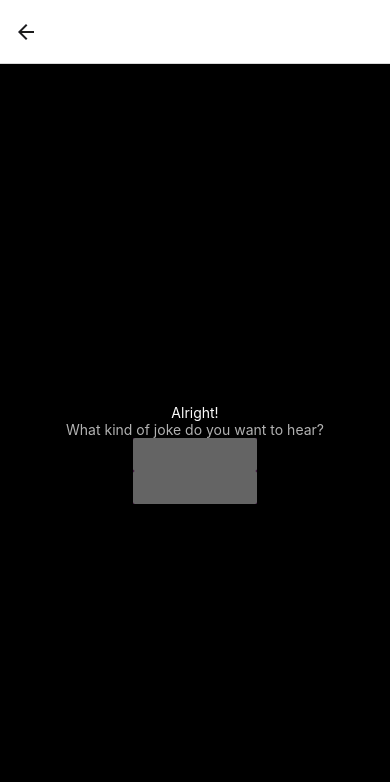
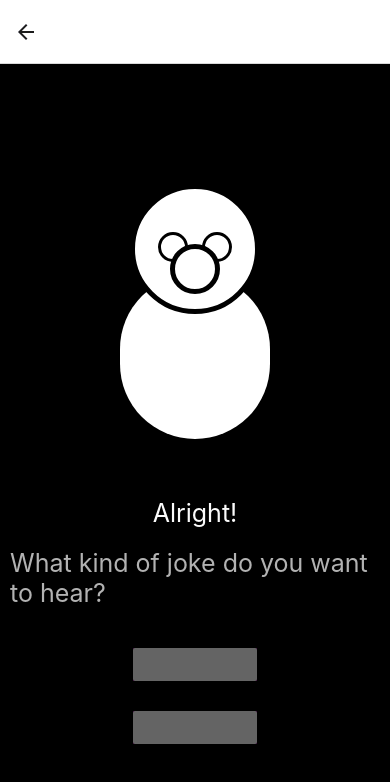
Before and after one commit to lcamp118/JokeBot, a React Native app: screen /Concierge in a window 390 px wide. Shown: the top 782 px of the page. Built offline with nearby package versions, Linux system fonts and the light colour scheme.

Commit message:
create joke bot character and add to main screen and concierge and adjust styles

```diff
--- a/App.js
+++ b/App.js
@@ -7,6 +7,7 @@ import NoScreen from './src/components/joke/noScreen';
 import GeneralJokes from './src/components/joke/generalJokes'
 import ProgrammingJokes from './src/components/joke/programmingJokes';
 // import KnockKnockJokes from './src/components/joke/knockKnockJokes';
+import JokeBot from './src/components/joke/jokeBot'
 import { fadeIn } from './src/components/joke/animations'
 
 export default function App() {
@@ -26,6 +27,7 @@ export default function App() {
   function HomeScreen({ navigation }) {
     return (
       <View style={styles.container}>
+        <JokeBot />
         <Animated.View style={[
           {
             // Bind opacity to animated value
@@ -78,12 +80,16 @@ const styles = StyleSheet.create({
     flex: 1,
     backgroundColor: '#000',
     alignItems: 'center',
-    justifyContent: 'center',
+    justifyContent: 'flex-end',
   },
   text: {
     color: 'white',
+    fontSize: 25,
+    padding: 10,
   },
   button: {
     backgroundColor: 'purple',
+    marginBottom: 100,
+    marginTop: 30,
   },
 })
--- a/src/components/joke/concierge.tsx
+++ b/src/components/joke/concierge.tsx
@@ -1,6 +1,7 @@
 import React, { useRef } from 'react'
 import { Button, View, Text, StyleSheet, Animated } from 'react-native';
 import { fadeIn } from './animations';
+import JokeBot from './jokeBot';
 
 export default function Concierge({ navigation }) {
     const text1Fade = useRef(new Animated.Value(0)).current;
@@ -13,6 +14,7 @@ export default function Concierge({ navigation }) {
 
   return (
     <View style={styles.container}>
+        <JokeBot />
         <Animated.View style={[
           {
             // Bind opacity to animated value
@@ -38,7 +40,7 @@ export default function Concierge({ navigation }) {
             <View style={styles.button}>
                 <Button title={'General'} color={'white'} onPress={() => navigation.navigate('GeneralJokes')}></Button>
             </View>
-            <View style={styles.button}>
+            <View style={[styles.button, {marginBottom: 100}]}>
                 <Button title={'Programming'} color={'white'} onPress={() => navigation.navigate('ProgrammingJokes')}></Button>
             </View>
         </Animated.View>
@@ -51,12 +53,15 @@ const styles = StyleSheet.create({
       flex: 1,
       backgroundColor: '#000',
       alignItems: 'center',
-      justifyContent: 'center',
+      justifyContent: 'flex-end',
     },
     text: {
       color: 'white',
+      fontSize: 25,
+      padding: 10,
     },
     button: {
       backgroundColor: 'purple',
+      marginTop: 30,
     },
   })
--- a/src/components/joke/generalJokes.tsx
+++ b/src/components/joke/generalJokes.tsx
@@ -2,6 +2,7 @@ import React, { useEffect, useRef, useState } from 'react'
 import {Animated, Button, Text, View, StyleSheet} from 'react-native'
 import useGetJoke from '../hooks/useGetJoke'
 import {fadeIn, fadeOut, disappear, appear} from './animations'
+import JokeBot from './jokeBot'
 
 export default function GeneralJokes({ navigation }) {
   const [setup, setSetup] = useState()
@@ -69,12 +70,14 @@ export default function GeneralJokes({ navigation }) {
         ]}>
         <Text style={styles.fadingText}>Would you like to hear another?</Text>
       </Animated.View>
+      <View style={{ flexDirection: 'row'}}>
       <Animated.View
         style={[
           styles.button,
           {
             // Bind opacity to animated value
             opacity: yesNoAnimFade,
+            marginRight: 20,
           },
         ]}>
         <Button title={"Yes!"} onPress={() => navigation.navigate('Concierge')}></Button>
@@ -89,6 +92,7 @@ export default function GeneralJokes({ navigation }) {
         ]}>
         <Button title={"No!"} onPress={() => navigation.navigate('NoScreen')}></Button>
       </Animated.View>
+      </View>
     </View>
   );
 
@@ -115,5 +119,6 @@ const styles = StyleSheet.create({
     },
     button: {
       backgroundColor: 'purple',
+      color: '#fff'
     },
   })
--- /dev/null
+++ b/src/components/joke/jokeBot.tsx
@@ -0,0 +1,70 @@
+import React, { useRef } from 'react'
+import { View, Text, Button, StyleSheet, Animated } from 'react-native'
+import { fadeIn } from './animations';
+
+export default function JokeBot(){
+
+
+    return (
+        <>
+        <View style={styles.head}></View>
+        <View style={[styles.eyes, styles.leftEye]}></View>
+        <View style={[styles.eyes, styles.rightEye]}></View>
+        <View style={styles.nose}></View>
+        <View style={styles.body}></View>
+        </>
+    )
+}
+
+const styles = StyleSheet.create({
+    body: {
+      backgroundColor: '#fff',
+      height: 165,
+      width: 150,
+      borderRadius: 100,
+      position: 'absolute',
+      top: 210,
+    },
+    head: {
+      height: 130,
+      width: 130,
+      backgroundColor: '#fff',
+      borderRadius: 100,
+      borderColor: '#000',
+      borderStyle: 'solid',
+      borderWidth: 5,
+      position: 'absolute',
+      top: 120,
+      zIndex: 1,
+    },
+    nose: {
+        height: 50,
+        width: 50,
+        borderRadius: 100,
+        backgroundColor: '#fff',
+        position: 'absolute',
+        top: 180,
+        borderColor: '#000',
+        borderStyle: 'solid',
+        borderWidth: 5,
+        zIndex: 3
+    },
+    eyes: {
+        height: 30,
+        width: 30,
+        borderRadius: 100,
+        backgroundColor: '#fff',
+        borderColor: '#000',
+        borderStyle: 'solid',
+        borderWidth: 3,
+        zIndex: 2,
+        position: 'absolute',
+        top: 168,
+    },
+    leftEye: {
+        left: 158,
+    },
+    rightEye: {
+        right: 158,
+    }
+  })
```
